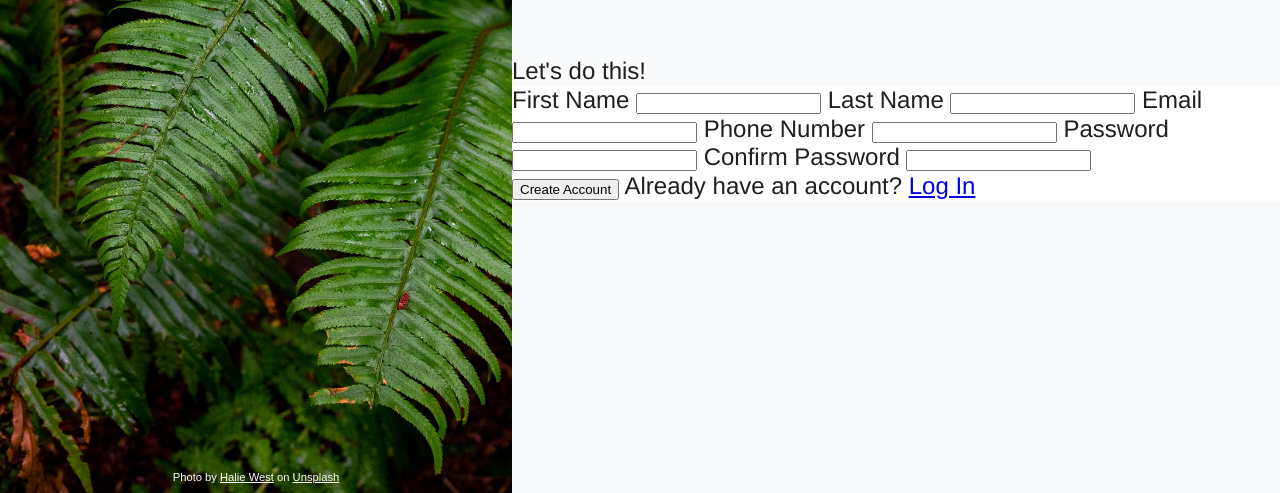
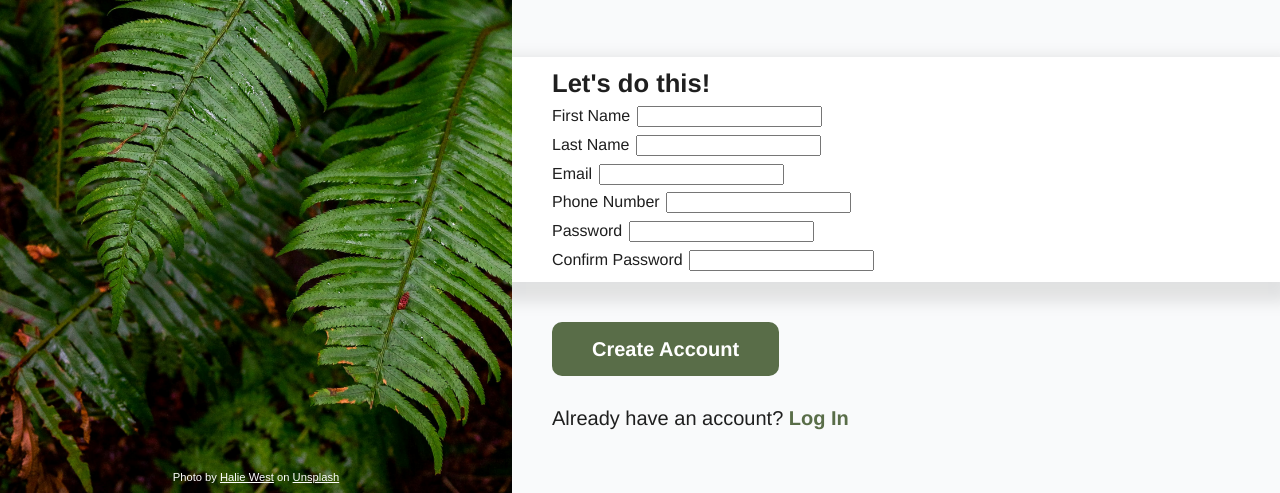
Before and after one commit to MisterShika/TOP_form_project, a plain HTML site: page index.html in a window 1280 px wide. Shown: the part 307-800 px from the top of the page. Drawn offline with Linux system fonts and the light colour scheme.

Commit message:
Further styling updates. Everything complete but the form itself.

```diff
--- a/index.html
+++ b/index.html
@@ -24,21 +24,36 @@
             <span><p>You <em>know</em> you want to.</p></span>
         </div>
         <div class="buttomContent">
-            <h2>Let's do this!</h2>
+
             <form action="#" method="post">
                 <div class="upperForm">
+                    <h2>Let's do this!</h2>
+                    <div class="formContent">
+                        <div class="infoHolder">
                             <label for="firstName">First Name</label>
                             <input type="text" name="firstName" id="firstName" />
+                        </div>
+                        <div class="infoHolder">
                             <label for="lastName">Last Name</label>
                             <input type="text" name="lastName" id="lastName" />
+                        </div>
+                        <div class="infoHolder">
                             <label for="email">Email</label>
                             <input type="email" name="email" id="email" />
+                        </div>
+                        <div class="infoHolder">
                             <label for="phoneNumber">Phone Number</label>
                             <input type="tel" name="phoneNumber" id="phoneNumber" />
+                        </div>
+                        <div class="infoHolder">
                             <label for="password">Password</label>
                             <input type="password" name="password" id="password" />
+                        </div>
+                        <div class="infoHolder">
                             <label for="confirmPassword">Confirm Password</label>
                             <input type="password" name="confirmPassword" id="confirmPassword" />
+                        </div>
+                    </div>
                 </div>
                 <div class="lowerForm">
                     <button>Create Account</button>
--- a/style.css
+++ b/style.css
@@ -59,6 +59,10 @@ body{
 .rightPart .upperContent{
     padding: 120px 40px 40px 40px;
 }
+.rightPart h2{
+    font: 1.6rem/2rem 'Helvetica', sans-serif;
+    font-weight: 600;
+}
 .rightPart p{
     margin: 20px 0;
     font-weight: 600;
@@ -68,5 +72,32 @@ body{
 }
 .rightPart form{
     width: 100%;
+}
+.rightPart form .upperForm{
+    padding: 10px 40px;
     background-color: #fff;
+    box-shadow: 0px 10px 15px 10px rgba(0,0,0,0.1);
 }
+.rightPart form .lowerForm{
+    padding: 10px 40px;
+    font: 1.25rem/1.5rem 'Helvetica', sans-serif;
+}
+.rightPart form label{
+    font: 1rem/1.10rem 'Helvetica', sans-serif;
+}
+.rightPart form button{
+    display: block;
+    border: 0;
+    border-radius: 10px;
+    margin: 30px 0;
+    padding: 15px 40px;
+    font: 1.25rem/1.5rem 'Helvetica', sans-serif;
+    font-weight: 600;
+    color: #fff;
+    background-color: #596D48;
+}
+.rightPart form a{
+    font-weight: 600;
+    color: #596D48;
+    text-decoration: none;
+}
```
Lines whose indentation alone changed are shown as unchanged.
